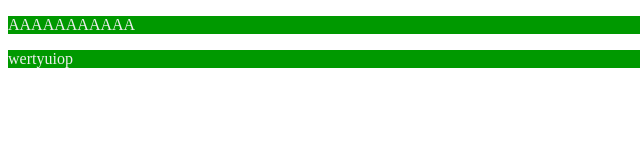
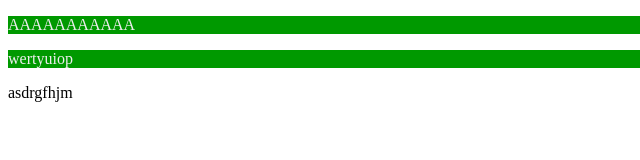
Before and after one commit to liarljm/1116, a plain HTML site: page index.html in a window 1280 px wide. Shown: the full height of the page, 0-640 px from the left. Drawn offline with Linux system fonts and the light colour scheme.

Commit message:
devbranch

```diff
--- a/index.html
+++ b/index.html
@@ -10,5 +10,6 @@
 <body>
     <p>AAAAAAAAAAA</p>
     <p>wertyuiop</p>
+    <a>asdrgfhjm</a>
 </body>
 </html>
```
